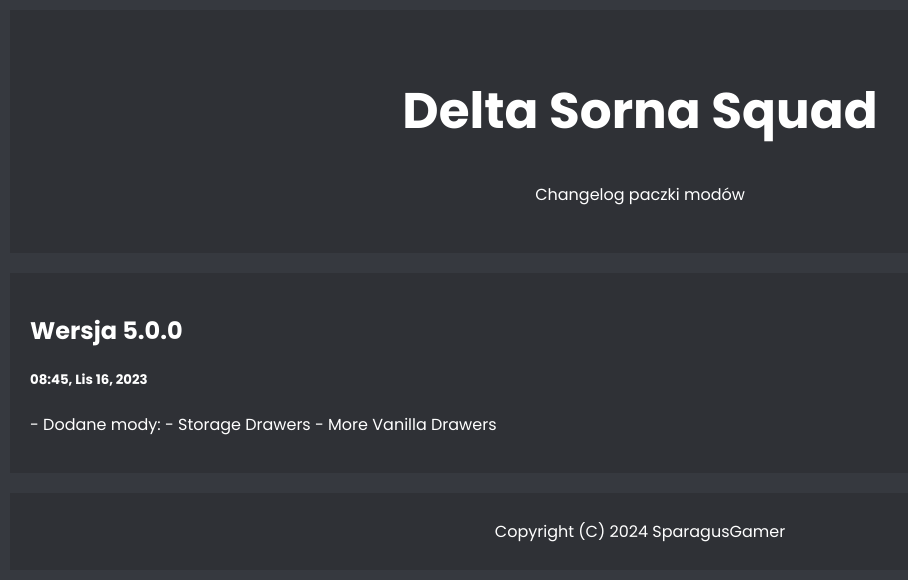
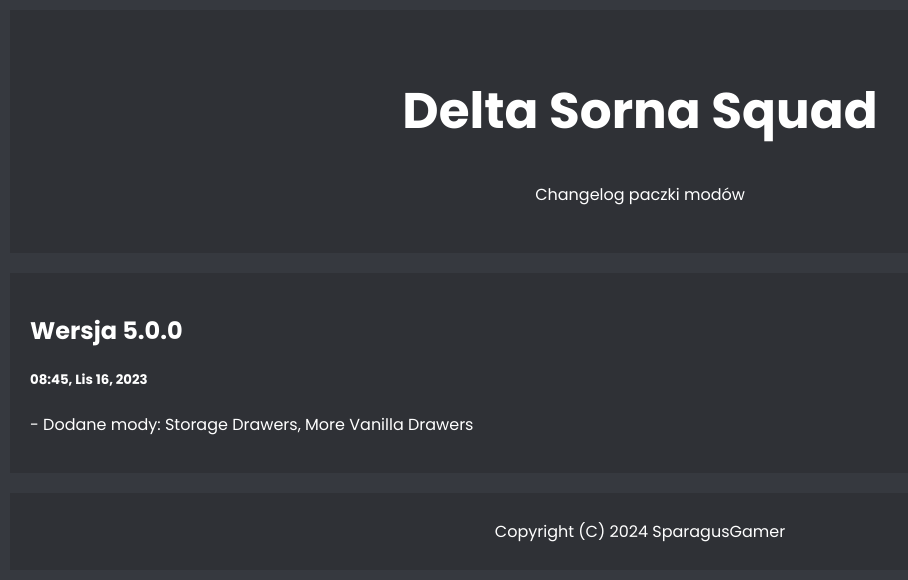
Before and after one commit to Delta-Sorna-Squad/website, a plain HTML site: page index.html in a window 1280 px wide. Shown: the whole page, without its empty margins (0-908 px from the left). Drawn offline with Linux system fonts and the light colour scheme.

Commit message:
Update index.html

```diff
--- a/index.html
+++ b/index.html
@@ -19,9 +19,7 @@
         <div class="card">
             <h2>Wersja 5.0.0</h2>
             <h5>08:45, Lis 16, 2023</h5>
-            <p>- Dodane mody:
-                - Storage Drawers
-                - More Vanilla Drawers
+            <p>- Dodane mody: Storage Drawers, More Vanilla Drawers
             </p>
         </div>
     </div>
```
